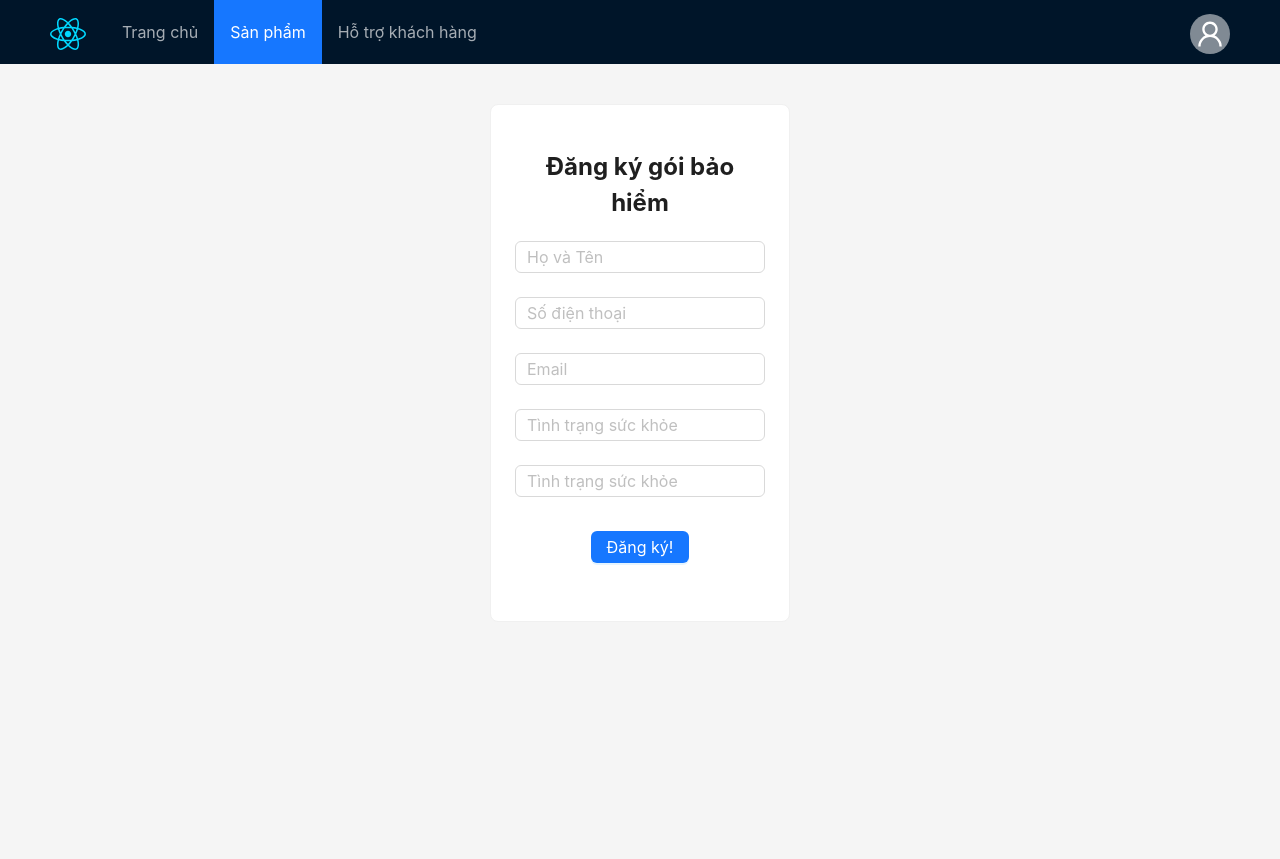
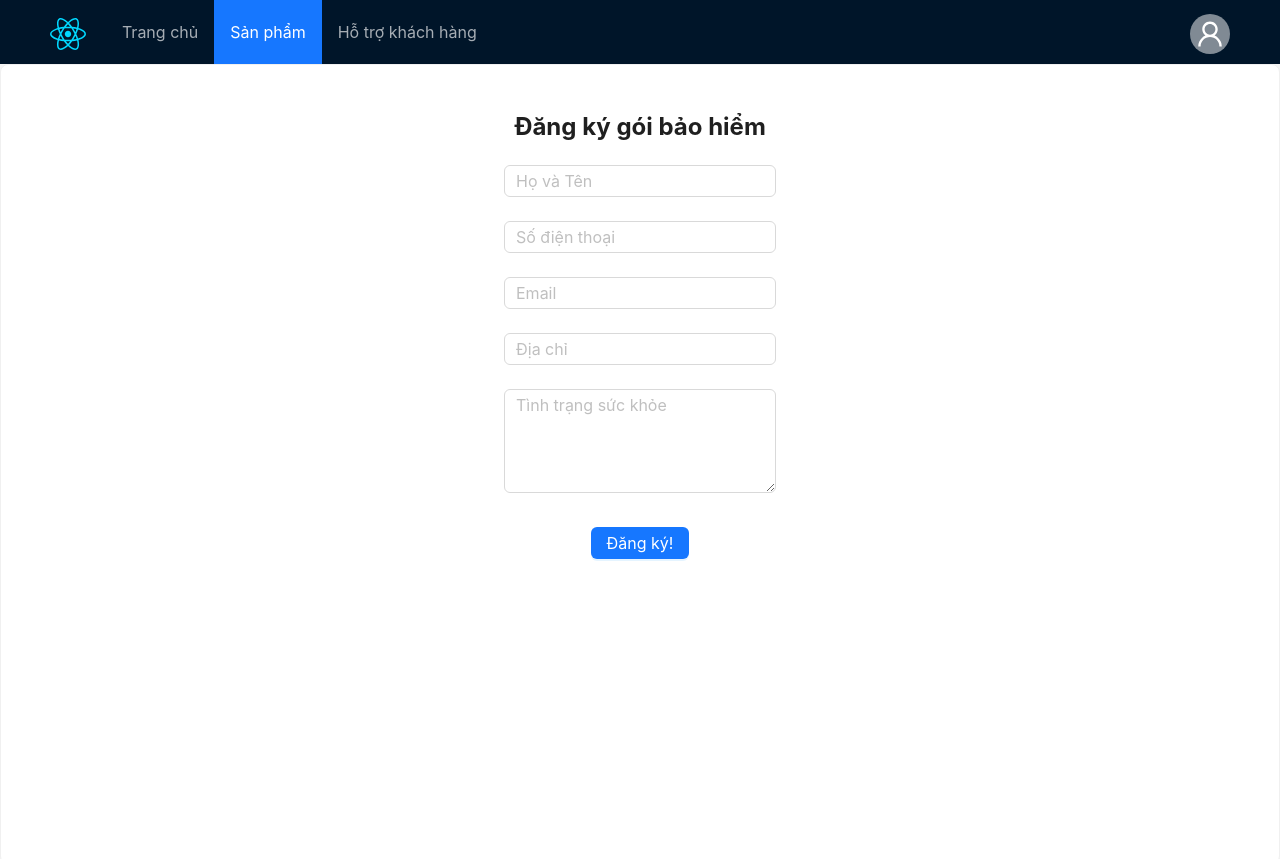
Before and after one commit to nthihongphuc/System-Of-Health-Insurance, a React (Vite) app: page /product/1/register in a window 1280 px wide. Shown: the top 859 px of the page. Built offline with nearby package versions, Linux system fonts and the light colour scheme; the HTML template or start-up script is replaced by a standard one.

Commit message:
update register insurnce

```diff
--- a/src/pages/RegisterInsurance.jsx
+++ b/src/pages/RegisterInsurance.jsx
@@ -1,7 +1,7 @@
 // import library here
 import { Form, Input, Button, Row, Card } from "antd";
 import { Link } from "react-router-dom";
-
+const { TextArea } = Input;
 // Define Our component
 const RegisterInsurance  = () => {
   const onFinish = (values) => {
@@ -13,8 +13,12 @@ const RegisterInsurance  = () => {
       style={{ width: "100%", textAlign: "center", justifyContent: "center" }}
     >
       <Card
-        style={{ margin: 40, width: "100%", maxWidth: 300 }}
-        bodyStyle={{ textAlign: "left" }}
+        style={{ width: "100%", minHeight: "100vh" }}
+        bodyStyle={{
+          display: "flex",
+          flexDirection: "column",
+          alignItems: "center",
+        }}
       >
         <h2 style={{ textAlign: "center" }}>Đăng ký gói bảo hiểm</h2>
         <Form
@@ -30,7 +34,7 @@ const RegisterInsurance  = () => {
             rules={[
               {
                 required: true,
-                message: "Vui lòng không bỏ trống!",
+                message: "Vui lòng điền Họ và Tên!",
               },
             ]}
           >
@@ -41,7 +45,7 @@ const RegisterInsurance  = () => {
             rules={[
               {
                 required: true,
-                message: "Vui lòng không bỏ trống!",
+                message: "Vui lòng điền Số điện thoại!",
               },
             ]}
           >
@@ -52,7 +56,7 @@ const RegisterInsurance  = () => {
             rules={[
               {
                 required: true,
-                message: "Vui lòng không bỏ trống!",
+                message: "Vui lòng điền Email!",
               },
             ]}
           >
@@ -63,25 +67,23 @@ const RegisterInsurance  = () => {
             rules={[
               {
                 required: true,
-                message: "Vui lòng không bỏ trống!",
+                message: "Vui lòng điền Địa chỉ!",
               },
             ]}
           >
-            <Input placeholder="Tình trạng sức khỏe" />
+            <Input placeholder="Địa chỉ" />
+
           </Form.Item>
-            <Form.Item
-            name="Địa chỉ"
-            rules={[
-              {
-                required: true,
-                message: "Vui lòng không bỏ trống!",
-              },
-             ]}
-             >
-             <Input placeholder="Tình trạng sức khỏe" />
+          <Form.Item
+            name="Tình trạng sức khỏe"
+          >
+              <TextArea
+              rows={4}
+              placeholder="Tình trạng sức khỏe"
+              />
           </Form.Item>
-          <Form.Item style={{ textAlign: "center" }}>
-            <Button
+
+          <Button
               type="primary"
               htmlType="submit"
               className="login-form-button"
@@ -89,10 +91,7 @@ const RegisterInsurance  = () => {
             >
               Đăng ký!
             </Button>
-            <div style={{ marginTop: 10 }}>
-              {/*Chưa có tài khoản <Link to="/login">Đăng nhập</Link>*/}
-            </div>
-          </Form.Item>
+
         </Form>
       </Card>
     </Row>
```
